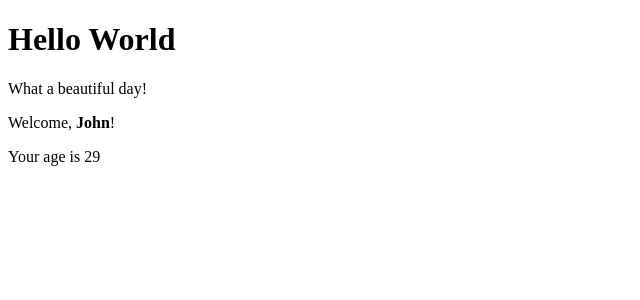
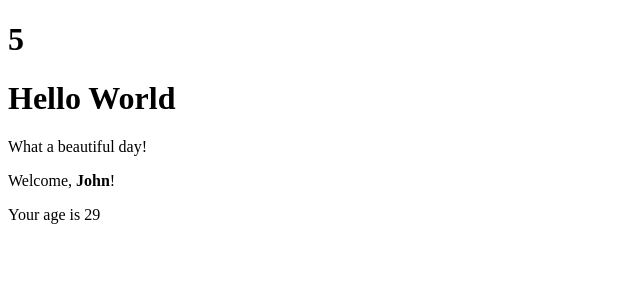
Before and after one commit to FabioViscuso/exerc-react, a React (Create React App) app: page / in a window 1280 px wide. Shown: the top 300 px of the page, without its empty margins (0-640 px from the left). Built offline with nearby package versions, Linux system fonts and the light colour scheme.

Commit message:
feat: State-01

```diff
--- a/src/App.js
+++ b/src/App.js
@@ -1,4 +1,5 @@
 import React from "react";
+import Counter from "./Counter";
 import Hello from "./Hello";
 import Welcome from "./Welcome";
 
@@ -6,6 +7,7 @@ class App extends React.Component {
     render() {
         return (
             <div>
+                <Counter />
                 <Hello />
                 {/* Within curly braces we can pass any valid JS/JSX expression */}
                 <Welcome name={"John"} age={29} />
--- /dev/null
+++ b/src/Counter.js
@@ -0,0 +1,19 @@
+import React from "react";
+
+class Counter extends React.Component {
+    constructor(props) {
+        super(props)
+
+        this.state = {
+            count: 0
+        }
+        setInterval(() => {
+            this.setState((state) => {return{count: state.count + 1}} )
+        }, 1000)
+    }
+    render () {
+        return <h1>{this.state.count}</h1>
+    }
+}
+
+export default Counter
```
